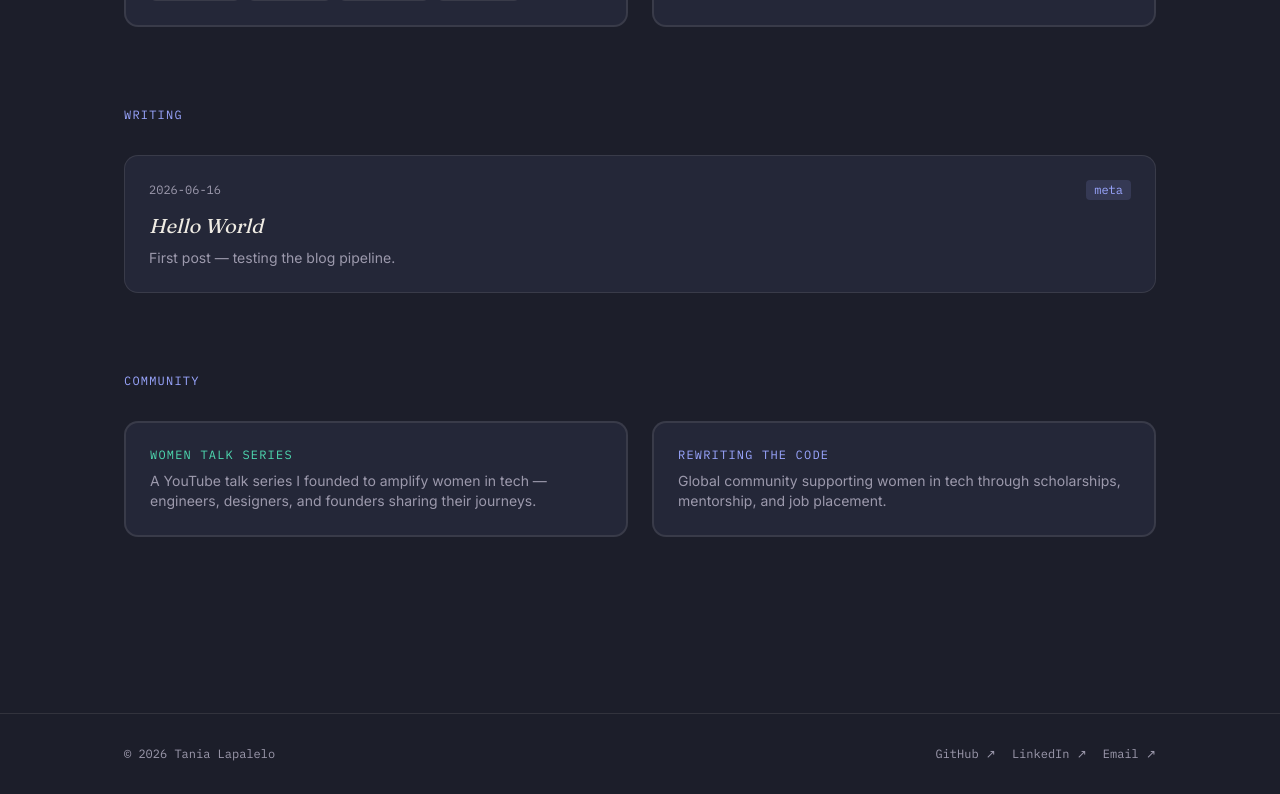
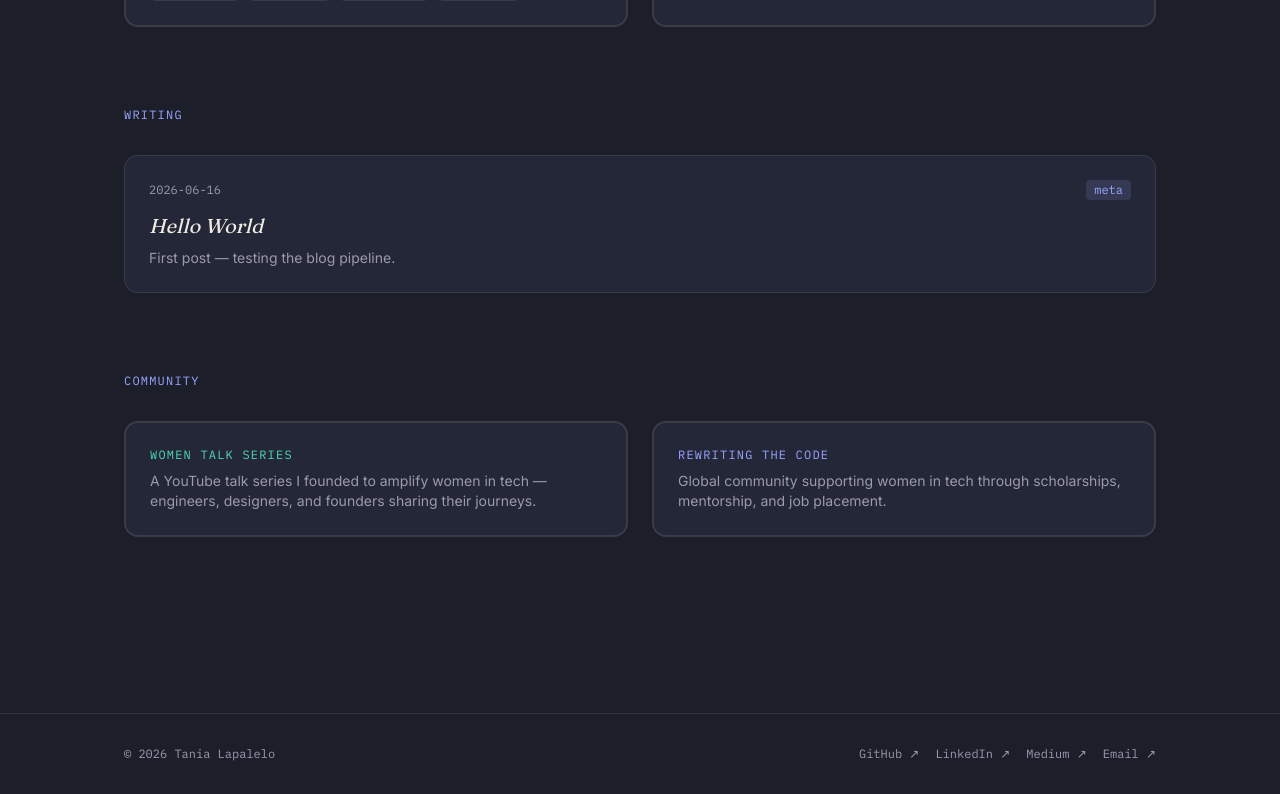
Before and after one commit to tanialapalelo/latest-portfolio, a Next.js app: page / in a window 1280 px wide. Shown: the part 1470-2264 px from the top of the page. Built offline with nearby package versions, Linux system fonts and the light colour scheme.

Commit message:
feat: add Medium link to Footer and fix contact email

```diff
--- a/components/layout/Footer.tsx
+++ b/components/layout/Footer.tsx
@@ -25,7 +25,16 @@
             LinkedIn ↗
           </a>
           <a
-            href="mailto:niatania102@gmail.com"
+            href="https://medium.com/@tanialapalelo"
+            target="_blank"
+            rel="noopener noreferrer"
+            className="font-mono text-xs text-ink-dim hover:text-periwinkle transition-colors"
+            aria-label="Medium"
+          >
+            Medium ↗
+          </a>
+          <a
+            href="mailto:taniasilvanalapalelo@gmail.com"
             className="font-mono text-xs text-ink-dim hover:text-periwinkle transition-colors"
             aria-label="Email"
           >
```
Also changed, not shown: 1 other file (tests, documents, lock files or other folders).
